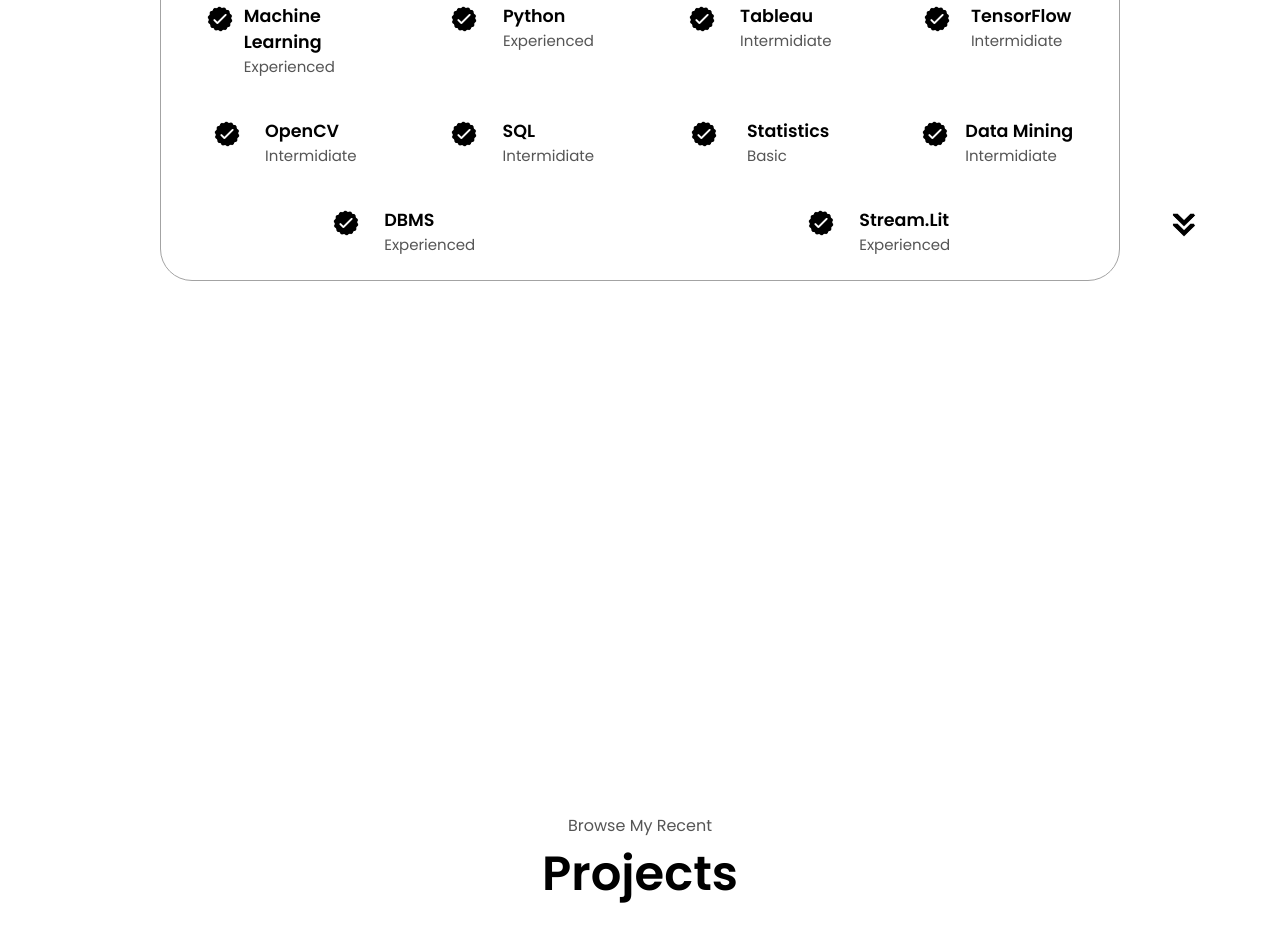
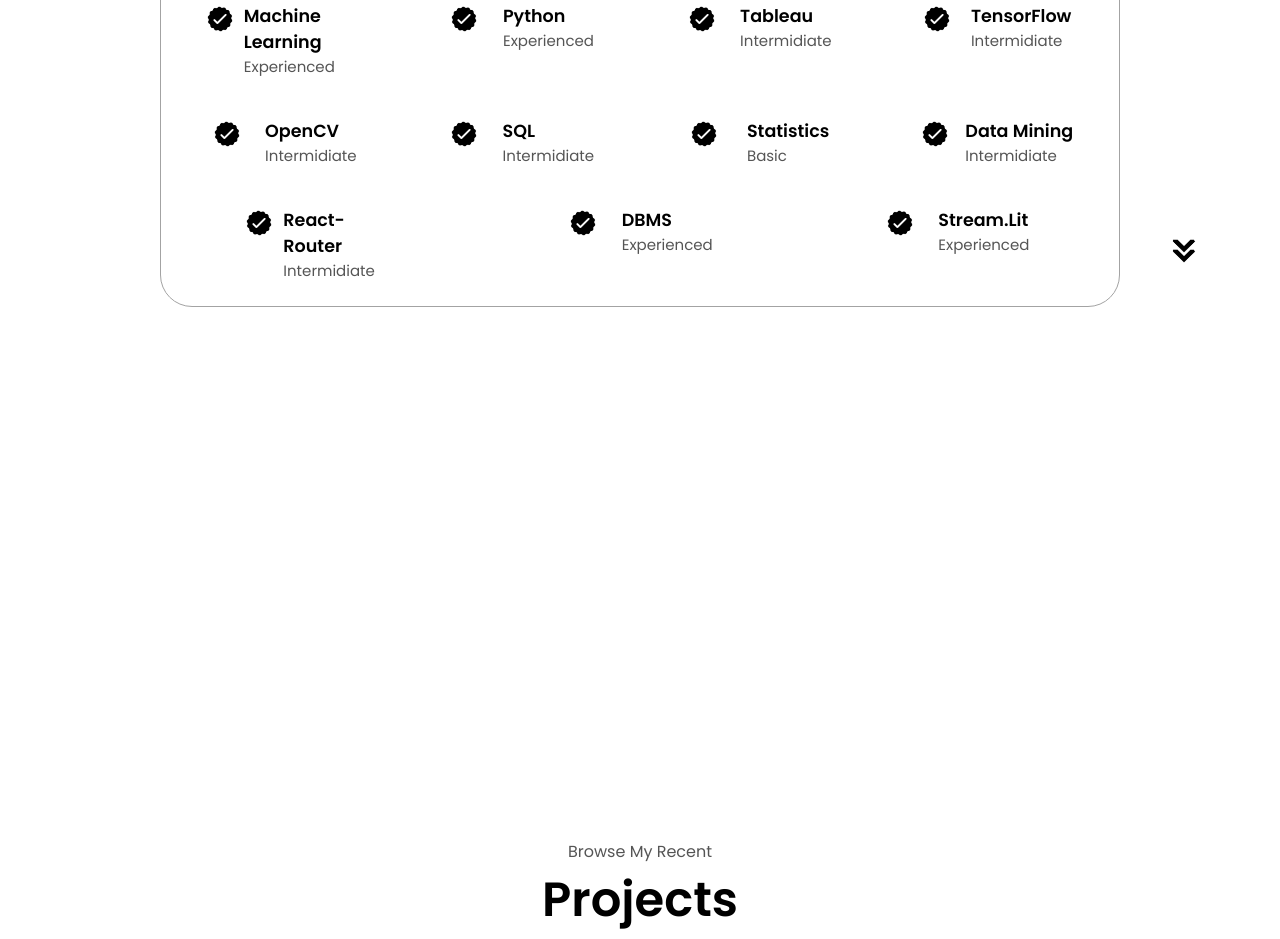
Before and after one commit to mohayas22/Portfolio_website, a plain HTML site: page index.html in a window 1280 px wide. Shown: the part 2441-3380 px from the top of the page. Drawn offline with Linux system fonts and the light colour scheme.

Commit message:
Update index.html

```diff
--- a/index.html
+++ b/index.html
@@ -243,6 +243,13 @@
                         <article>
                             <img src="./assets/checkmark.png" alt="experience icon" class="icon">
                             <div>
+                                <h3>React-Router</h3>
+                                <p>Intermidiate</p>
+                            </div>
+                        </article>
+                        <article>
+                            <img src="./assets/checkmark.png" alt="experience icon" class="icon">
+                            <div>
                                 <h3>DBMS</h3>
                                 <p>Experienced</p>
                             </div>
```
